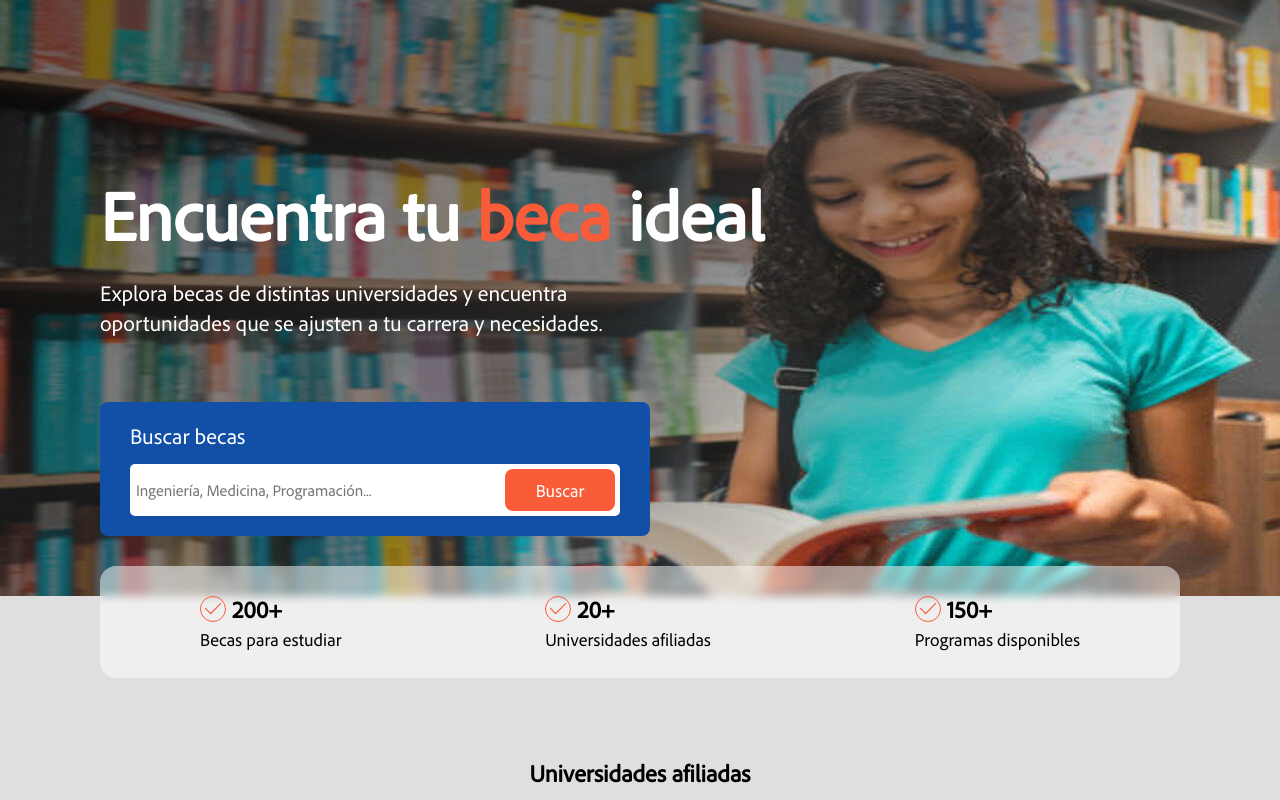
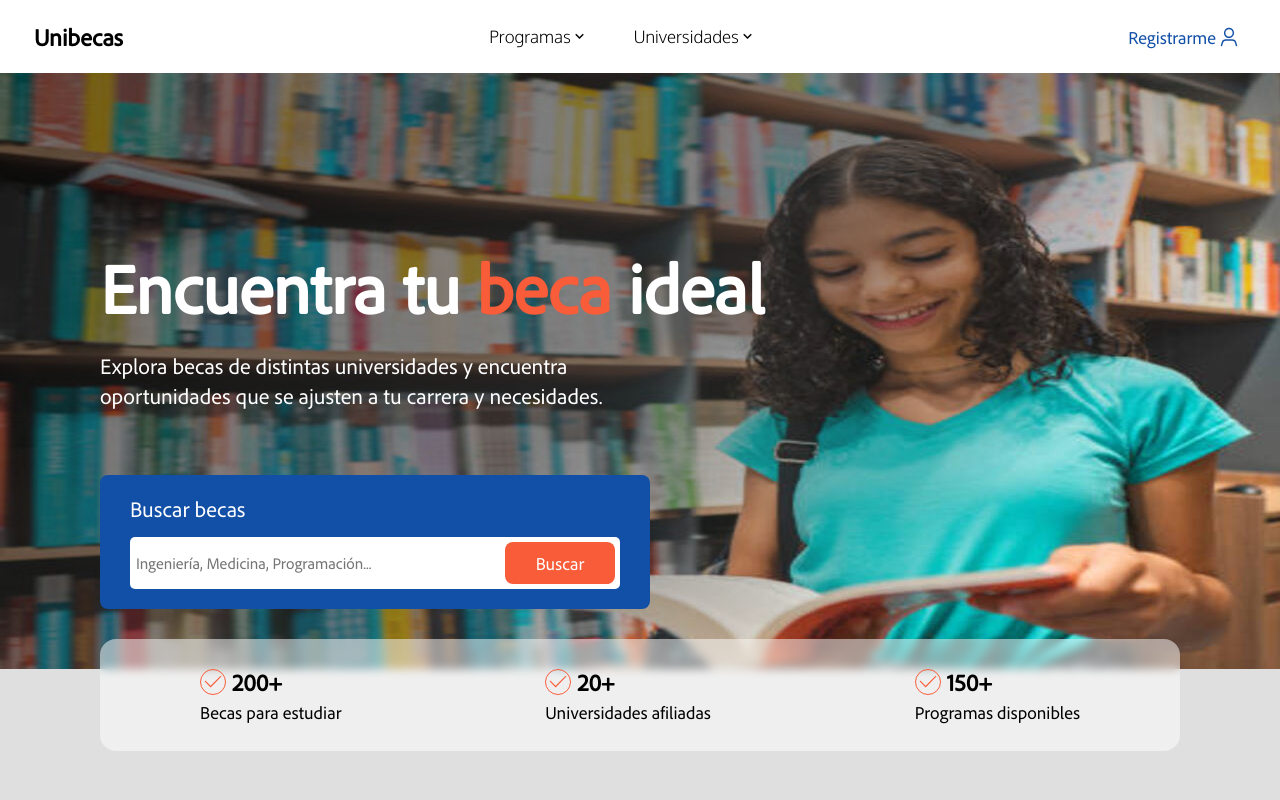
Before and after one commit to AlexanderCassiani/unibecas, a React (Vite) app in the folder frontend/: page / in a window 1280 px wide. Shown: the top 800 px of the page. Built offline with nearby package versions, Linux system fonts and the light colour scheme.

Commit message:
Feat: agrega el componente Header

```diff
--- a/frontend/src/home/layout/HomeLayout.jsx
+++ b/frontend/src/home/layout/HomeLayout.jsx
@@ -6,6 +6,8 @@ import senaLogo from "../../assets/images/home/sena-logo.png";
 import rafaelLogo from "../../assets/images/home/rafael-nuñez-logo.png";
 import unicartagenaLogo from "../../assets/images/home/unicartagena-logo.png";
 import unicolomboLogo from "../../assets/images/home/unicolombo-logo.png";
+
+import Header from "../components/header/Header";
 
 const HomeLayout = () => {
   const infoBecas = [
@@ -28,6 +30,8 @@ const HomeLayout = () => {
 
   return (
     <div className="home-layout">
+      <Header />
+
       <Hero />
 
       <section className="contenedor-info-becas">
```
